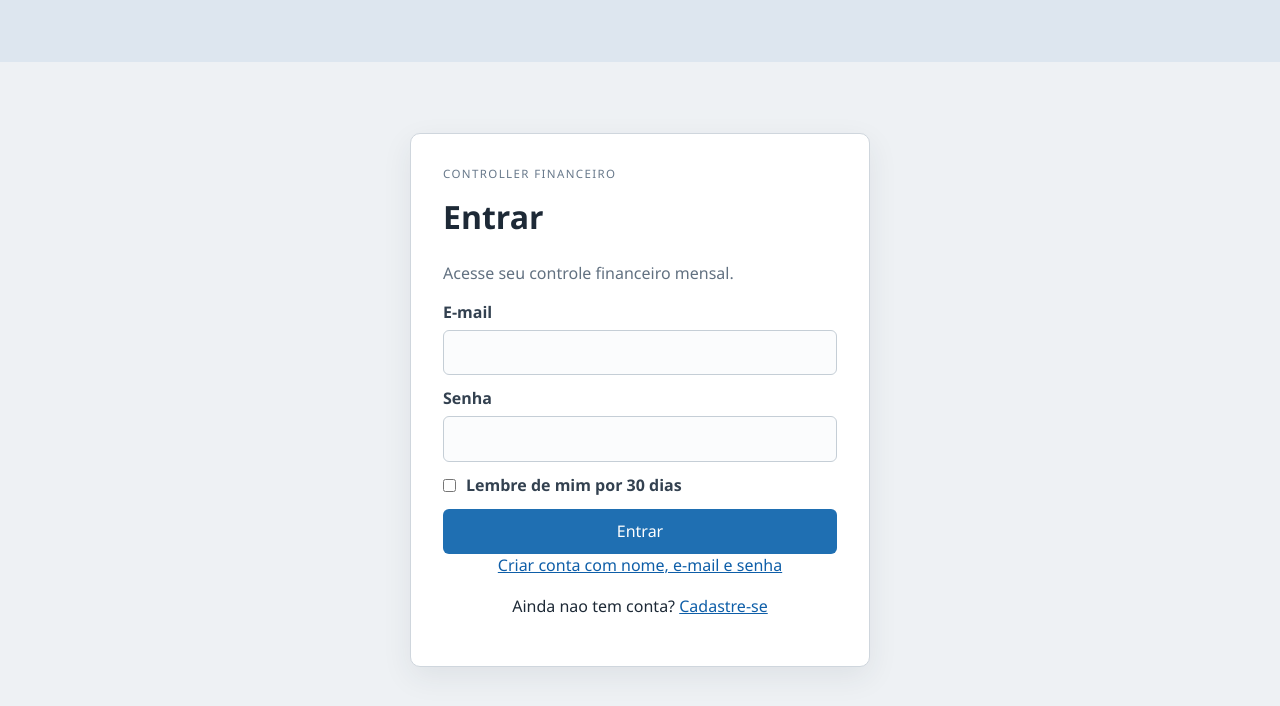
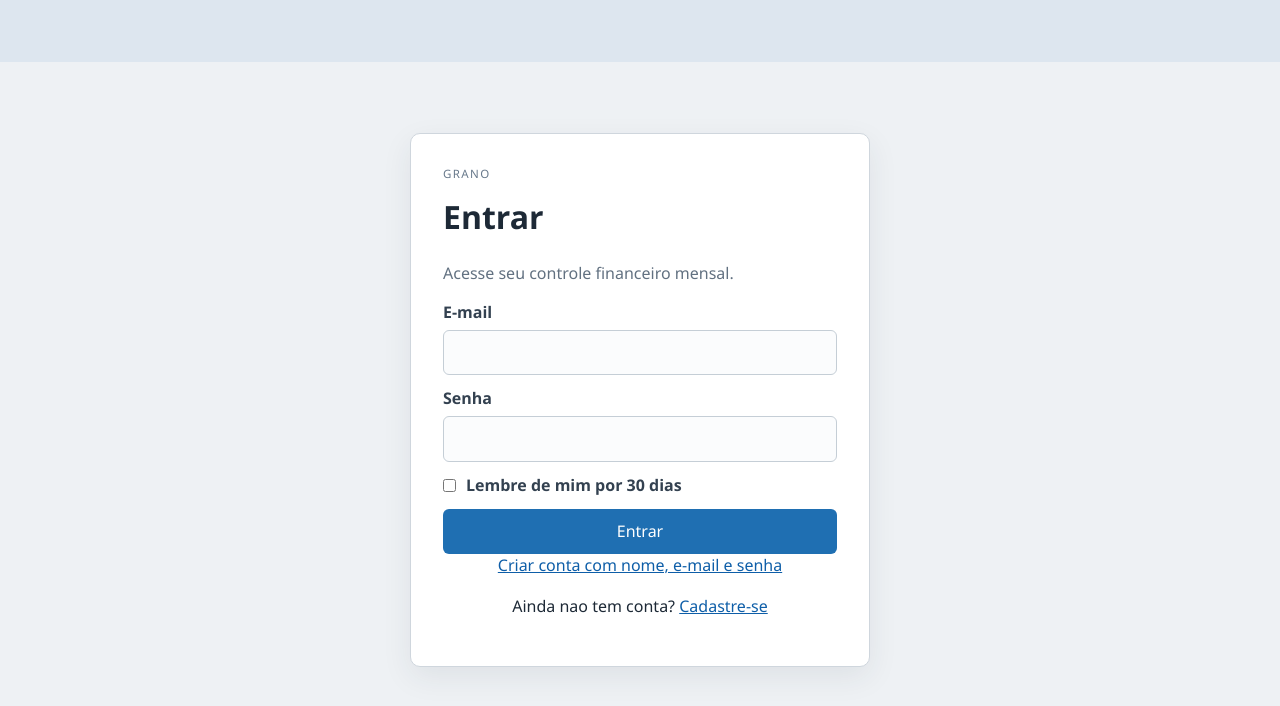
Before and after one commit to daniielsouz/Controller, a React (Vite) app in the folder client/: page /login in a window 1280 px wide. Shown: the top 706 px of the page. Built offline with nearby package versions, Linux system fonts and the light colour scheme; no server answers.

Commit message:
feat(web): rename brand to Grano

```diff
--- a/client/index.html
+++ b/client/index.html
@@ -3,7 +3,7 @@
   <head>
     <meta charset="UTF-8" />
     <meta name="viewport" content="width=device-width, initial-scale=1.0" />
-    <title>Controller Financeiro</title>
+    <title>Grano</title>
   </head>
   <body>
     <div id="root"></div>
--- a/client/src/components/AuthCard.jsx
+++ b/client/src/components/AuthCard.jsx
@@ -5,7 +5,7 @@ export default function AuthCard({ title, subtitle, alternateText, alternateLink
     <div className="auth-shell">
       <div className="auth-panel">
         <div>
-          <p className="eyebrow">Controller Financeiro</p>
+          <p className="eyebrow">Grano</p>
           <h1>{title}</h1>
           <p className="muted">{subtitle}</p>
         </div>
--- a/client/src/pages/DashboardPage.jsx
+++ b/client/src/pages/DashboardPage.jsx
@@ -346,7 +346,7 @@ export default function DashboardPage() {
 
       <header className="topbar">
         <div>
-          <p className="eyebrow">Controle Financeiro</p>
+          <p className="eyebrow">Grano</p>
           <h1>Planilha mensal</h1>
           <p className="muted">Visual de planilha com abas mensais e totais do periodo.</p>
         </div>
```
